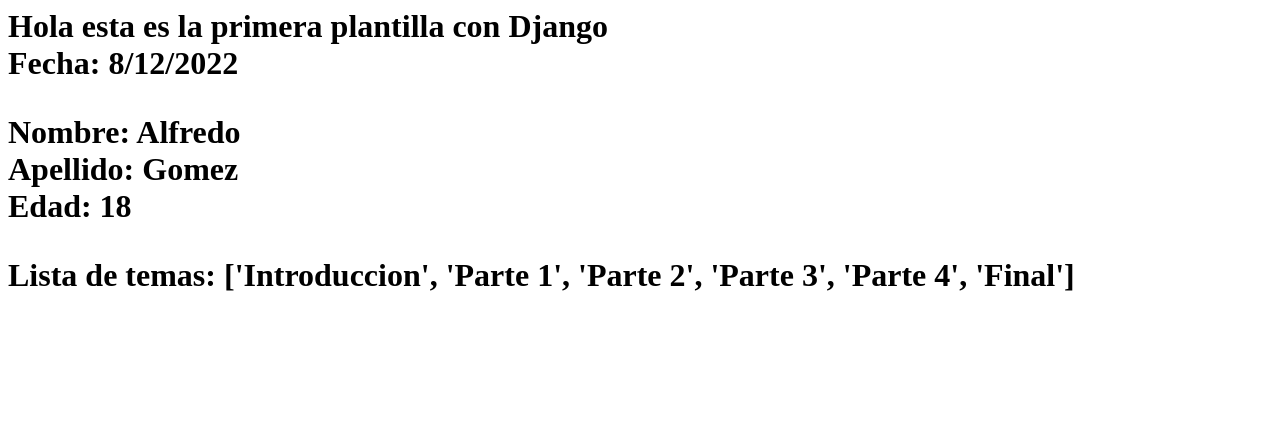
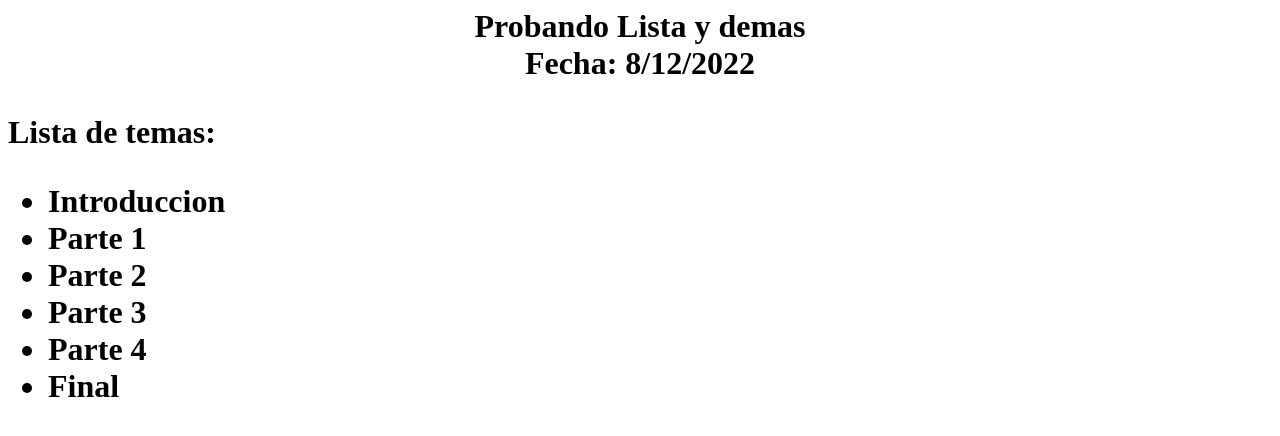
Before and after one commit to Dvrklex/django_practice1, a Django app: page /lista/ in a window 1280 px wide. Shown: the top 436 px of the page. Run offline with Django 3.2, Linux system fonts and the light colour scheme.

Commit message:
Filtros, loaders

```diff
--- a/project1/settings.py
+++ b/project1/settings.py
@@ -54,7 +54,7 @@
 TEMPLATES = [
     {
         'BACKEND': 'django.template.backends.django.DjangoTemplates',
-        'DIRS': [],
+        'DIRS': ['project1/templates'], #Indico en que directorio van a estar guardadas los templates
         'APP_DIRS': True,
         'OPTIONS': {
             'context_processors': [
--- a/project1/templates/lista.html
+++ b/project1/templates/lista.html
@@ -1,17 +1,22 @@
 <html>
+
     <body>
-        <h1>
-            Hola esta es la primera plantilla con Django
+        <h1 style="text-align:center">
+            Probando Lista y demas
             <br>
             Fecha: {{fecha_actual.day}}/{{fecha_actual.month}}/{{fecha_actual.year}}
         <h1/>
         <p>
-            Nombre: {{nombre_persona}} <br>
-            Apellido: {{apellido_persona}} <br>
-            Edad: {{edad_persona}}
-        </p>
-        <p>
-            Lista de temas: {{temas}}
+            <strong>Lista de temas:</strong>
+            <ul>
+                {% if temas %}
+                    {% for tema in temas %}
+                        <li>{{tema}}</li>
+                    {% endfor %}
+                {% else %}
+                    <li>No hay temas</li>
+                {% endif %}
+            </ul>
 
         </p>
     <body/>
--- a/project1/views.py
+++ b/project1/views.py
@@ -1,5 +1,5 @@
 from django.http import HttpResponse
-from django.template import Template, Context
+from django.template import Template, Context, loader
 import datetime
 
 class Persona (object):
@@ -13,15 +13,20 @@
     # apellido = 'Sosa'
     persona = Persona('Alfredo', 'Gomez')
     fecha_actual = datetime.datetime.now()
-    doc_externo = open('project1/templates/saludo.html')
+
+    #Cargo el template con loader
+    template_loader = loader.get_template('saludo.html')
+
+    #Importar de pecho el template
+    #doc_externo = open('project1/templates/saludo.html')
 
     #Almaceno el contenido de la plantilla html
-    plt = Template(doc_externo.read())
+    # plt = Template(doc_externo.read())
 
-    doc_externo.close()
+    #doc_externo.close()
 
     #Creo el contexto
-    contexto = Context({
+    contexto = Context({ #Si al template lo cargue con un loader puedo precindir de la variable contexto y para en render el dic
         'nombre_persona':persona.nombre,
         'apellido_persona':persona.apellido,
         'edad_persona':18,
@@ -29,32 +34,24 @@
         })
 
     #Renderizo el documento hmtl
-    documento = plt.render(contexto)
+    documento = template_loader.render({ #paso el diccionario como parametro
+        'nombre_persona':persona.nombre,
+        'apellido_persona':persona.apellido,
+        'edad_persona':18,
+        'fecha_actual':fecha_actual
+        })
     return HttpResponse(documento) # Create your views here.
 
 def lista(request):
+    fecha_actual = datetime.datetime.now()
+    lista_temas = ['Introduccion','Parte 1', 'Parte 2', 'Parte 3', 'Parte 4', 'Final']
 
-    persona = Persona('Alfredo', 'Gomez')
-    fecha_actual = datetime.datetime.now()
-    doc_externo = open('project1/templates/lista.html')
+    plt = loader.get_template('lista.html')
 
-    lista_temas = ['Introduccion','Parte 1', 'Parte 2', 'Parte 3', 'Parte 4', 'Final']
-    #Almaceno el contenido de la plantilla html
-    plt = Template(doc_externo.read())
-
-    doc_externo.close()
-
-    #Creo el contexto
-    contexto = Context({
-        'nombre_persona':persona.nombre,
-        'apellido_persona':persona.apellido,
-        'edad_persona':18,
+    documento = plt.render({
         'fecha_actual':fecha_actual,
         'temas': lista_temas,
         })
-
-    #Renderizo el documento hmtl
-    documento = plt.render(contexto)
     return HttpResponse(documento) # Create your views here.
 
 
```
Also changed, not shown: project1/templates/saludo.html (+10 -0 lines), 1 other file.
